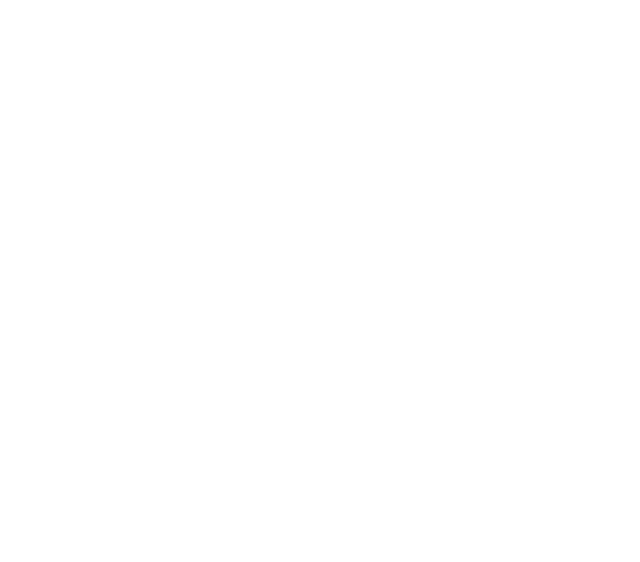
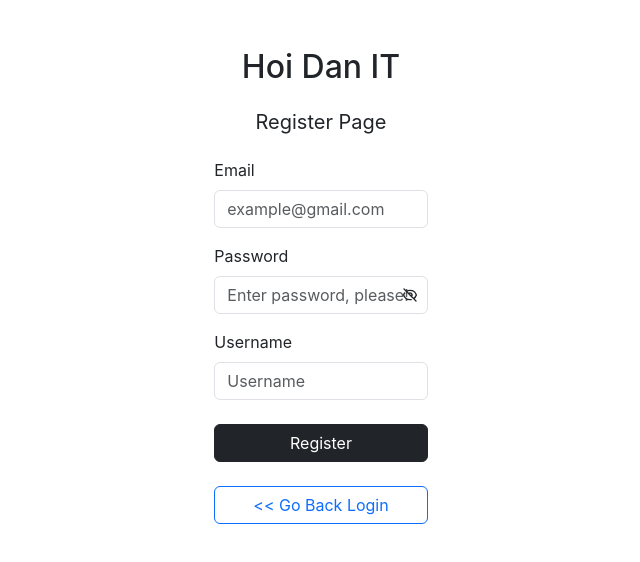
Before and after one commit to antking19/hoidanit-test-demo-react, a React (Create React App) app: page /register in a window 1280 px wide. Before the commit this address had no page. Shown: the top 562 px of the page, without its empty margins (319-959 px from the left). Built offline with nearby package versions, Linux system fonts and the light colour scheme.

Commit message:
Video 72 - chuc nang register va hide or show password eyes

```diff
--- a/src/Layout.js
+++ b/src/Layout.js
@@ -8,6 +8,7 @@
 import Login from "./components/Auth/Login";
 import { ToastContainer } from "react-toastify";
 import "react-toastify/dist/ReactToastify.css";
+import Register from "./components/Auth/Register";
 const Layout = (props) => {
     return (
         <>
@@ -21,6 +22,7 @@
                     <Route path="manage-user" element={<ManageUser />} />
                 </Route>
                 <Route path="/login" element={<Login />} />
+                <Route path="/register" element={<Register />} />
             </Routes>
             <ToastContainer
                 position="top-right"
--- a/src/components/Auth/Login.js
+++ b/src/components/Auth/Login.js
@@ -29,7 +29,14 @@
             <div className="login-container">
                 <div className="header text-end m-3">
                     Don't have an account yet?{" "}
-                    <button className="btn btn-outline-dark">Sign up</button>
+                    <button
+                        className="btn btn-outline-dark"
+                        onClick={() => {
+                            navigate("/register");
+                        }}
+                    >
+                        Sign up
+                    </button>
                 </div>
                 <div className="login-content col-2 mx-auto">
                     <div className="title text-center">
--- /dev/null
+++ b/src/components/Auth/Register.js
@@ -0,0 +1,134 @@
+import { useState } from "react";
+import { postRegister } from "../../services/apiServices";
+import { toast } from "react-toastify";
+import { useNavigate } from "react-router-dom";
+import { HiOutlineEye, HiOutlineEyeOff } from "react-icons/hi";
+import "./Register.scss";
+
+const Register = (props) => {
+    const [email, setEmail] = useState("");
+    const [password, setPassword] = useState("");
+    const [username, setUsername] = useState("");
+
+    const [isShowPassword, setIsShowPassword] = useState(false);
+
+    const navigate = useNavigate();
+
+    const validateEmail = (email) => {
+        return String(email)
+            .toLowerCase()
+            .match(
+                /^(([^<>()[\]\\.,;:\s@"]+(\.[^<>()[\]\\.,;:\s@"]+)*)|.(".+"))@((\[[0-9]{1,3}\.[0-9]{1,3}\.[0-9]{1,3}\.[0-9]{1,3}\])|(([a-zA-Z\-0-9]+\.)+[a-zA-Z]{2,}))$/
+            );
+    };
+
+    const handleRegister = async () => {
+        const isValidEmail = validateEmail(email);
+
+        if (!isValidEmail) {
+            toast.error("Invalid Email");
+            return;
+        }
+
+        if (!password) {
+            toast.error("Invalid Password");
+            return;
+        }
+
+        const data = await postRegister(email, password, username);
+        console.log(data);
+
+        if (data && data.EC === 0) {
+            toast.success(data.EM);
+            navigate("/login");
+        }
+
+        if (data && data.EC !== 0) {
+            toast.error(data.EM);
+        }
+    };
+
+    return (
+        <div className="register-container">
+            <div className="register-content mt-5">
+                <div className="text-center">
+                    <h2>Hoi Dan IT</h2>
+                    <h5 className="fw-normal my-4">Register Page</h5>
+                </div>
+            </div>
+            <div className="content-form col-2 mx-auto">
+                <div className="register-form">
+                    <div className="mb-3">
+                        <label className="form-label">Email</label>
+                        <input
+                            type="email"
+                            className="form-control"
+                            placeholder="example@gmail.com"
+                            value={email}
+                            onChange={(event) => setEmail(event.target.value)}
+                        />
+                    </div>
+                    <div className="mb-3">
+                        <label className="form-label">Password</label>
+                        <div className="inputRegisterPassword">
+                            <input
+                                type={`${isShowPassword ? "text" : "password"}`}
+                                className="form-control registerPassword"
+                                placeholder="Enter password, please!"
+                                value={password}
+                                onChange={(event) =>
+                                    setPassword(event.target.value)
+                                }
+                            />
+                            <span
+                                className="registerEyesPassword"
+                                onClick={() =>
+                                    setIsShowPassword(!isShowPassword)
+                                }
+                            >
+                                {isShowPassword ? (
+                                    <HiOutlineEye />
+                                ) : (
+                                    <HiOutlineEyeOff />
+                                )}
+                            </span>
+                        </div>
+                    </div>
+                    <div className="mb-3">
+                        <label className="form-label">Username</label>
+
+                        <input
+                            type="text"
+                            className="form-control"
+                            placeholder="Username"
+                            value={username}
+                            onChange={(event) =>
+                                setUsername(event.target.value)
+                            }
+                        />
+                    </div>
+                    <div className="d-grid mt-4">
+                        <button
+                            className="btn btn-dark"
+                            onClick={() => {
+                                handleRegister();
+                            }}
+                        >
+                            Register
+                        </button>
+                        <button
+                            className="btn btn-outline-primary mt-4"
+                            onClick={() => {
+                                navigate("/login");
+                            }}
+                        >
+                            &#60;&#60; Go Back Login
+                        </button>
+                    </div>
+                </div>
+            </div>
+        </div>
+    );
+};
+
+export default Register;
--- /dev/null
+++ b/src/components/Auth/Register.scss
@@ -0,0 +1,14 @@
+.register-container {
+    .register-form {
+        .inputRegisterPassword {
+            position: relative;
+
+            .registerEyesPassword {
+                position: absolute;
+                right: 10px;
+                top: 5px;
+                cursor: pointer;
+            }
+        }
+    }
+}
--- a/src/components/Header/Header.js
+++ b/src/components/Header/Header.js
@@ -42,7 +42,12 @@
                             >
                                 Login
                             </button>
-                            <button className="btn btn-dark btn-signup">
+                            <button
+                                className="btn btn-dark btn-signup"
+                                onClick={() => {
+                                    navigate("/register");
+                                }}
+                            >
                                 Sign Up
                             </button>
                         </div>
--- a/src/services/apiServices.js
+++ b/src/services/apiServices.js
@@ -37,6 +37,10 @@
     return axios.post(`api/v1/login`, { email, password });
 };
 
+const postRegister = (email, password, username) => {
+    return axios.post(`api/v1/register`, { email, password, username });
+};
+
 export {
     postCreateNewUser,
     getAllUsers,
@@ -44,4 +48,5 @@
     deleteUser,
     getUserWithPaginate,
     postLogin,
+    postRegister,
 };
```
